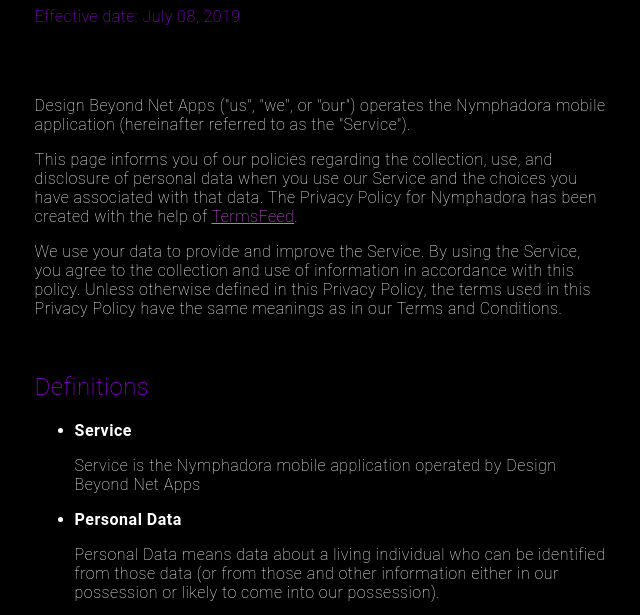
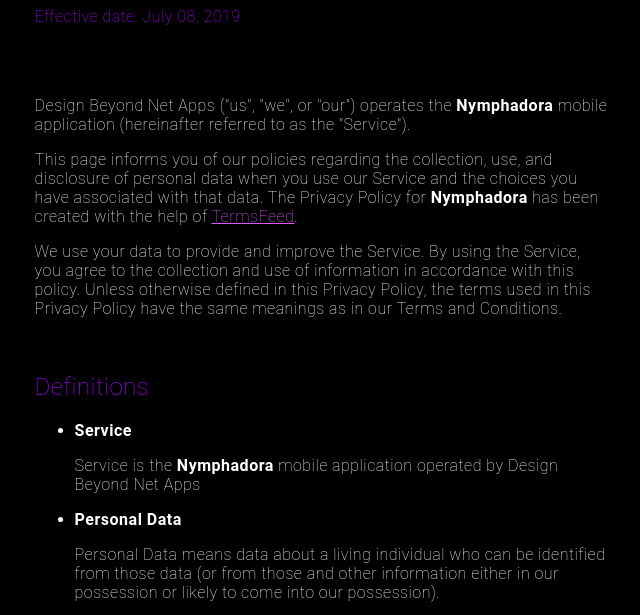
Before and after one commit to apaunov/Apps-Privacy-Policy, a plain HTML site: page index.html in a window 1280 px wide. Shown: the part 150-765 px from the top of the page, without its empty margins (319-959 px from the left). Drawn offline with Linux system fonts and the light colour scheme.

Commit message:
Bolding the app name

```diff
--- a/index.html
+++ b/index.html
@@ -8,15 +8,15 @@
     <p class="effectiveDate">Effective date: July 08, 2019</p>
     <br>
     <br>
-    <p>Design Beyond Net Apps ("us", "we", or "our") operates the Nymphadora mobile application (hereinafter referred to as the "Service").</p>
-    <p>This page informs you of our policies regarding the collection, use, and disclosure of personal data when you use our Service and the choices you have associated with that data. The Privacy Policy for Nymphadora has been created with the help of <a href="https://www.termsfeed.com/">TermsFeed</a>.</p>
+    <p>Design Beyond Net Apps ("us", "we", or "our") operates the <strong>Nymphadora</strong> mobile application (hereinafter referred to as the "Service").</p>
+    <p>This page informs you of our policies regarding the collection, use, and disclosure of personal data when you use our Service and the choices you have associated with that data. The Privacy Policy for <strong>Nymphadora</strong> has been created with the help of <a href="https://www.termsfeed.com/">TermsFeed</a>.</p>
     <p>We use your data to provide and improve the Service. By using the Service, you agree to the collection and use of information in accordance with this policy. Unless otherwise defined in this Privacy Policy, the terms used in this Privacy Policy have the same meanings as in our Terms and Conditions.</p>
     <br>
     <h2>Definitions</h2>
     <ul>
         <li>
             <p><strong>Service</strong></p>
-            <p>Service is the Nymphadora mobile application operated by Design Beyond Net Apps</p>
+            <p>Service is the <strong>Nymphadora</strong> mobile application operated by Design Beyond Net Apps</p>
         </li>
         <li>
             <p><strong>Personal Data</strong></p>
@@ -70,7 +70,7 @@
     </ul>
     <br>
     <h2>Use of Data</h2>
-    <p>Nymphadora uses the collected data for various purposes:</p>
+    <p><strong>Nymphadora</strong> uses the collected data for various purposes:</p>
     <ul>
         <li>To provide and maintain the Service</li>
         <li>To notify you about changes to our Service</li>
@@ -85,14 +85,14 @@
     <p>Your information, including Personal Data, may be transferred to - and maintained on - computers located outside of your state, province, country or other governmental jurisdiction where the data protection laws may differ than those from your jurisdiction.</p>
     <p>If you are located outside Canada and choose to provide information to us, please note that we transfer the data, including Personal Data, to Canada and process it there.</p>
     <p>Your consent to this Privacy Policy followed by your submission of such information represents your agreement to that transfer.</p>
-    <p>Nymphadora will take all steps reasonably necessary to ensure that your data is treated securely and in accordance with this Privacy Policy and no transfer of your Personal Data will take place to an organization or a country unless there are adequate controls in place including the security of your data and other personal information.</p>
+    <p><strong>Nymphadora</strong> will take all steps reasonably necessary to ensure that your data is treated securely and in accordance with this Privacy Policy and no transfer of your Personal Data will take place to an organization or a country unless there are adequate controls in place including the security of your data and other personal information.</p>
     <br>
     <h2>Disclosure Of Data</h2>
     <h3>Legal Requirements</h3>
-    <p>Nymphadora may disclose your Personal Data in the good faith belief that such action is necessary to:</p>
+    <p><strong>Nymphadora</strong> may disclose your Personal Data in the good faith belief that such action is necessary to:</p>
     <ul>
         <li>To comply with a legal obligation</li>
-        <li>To protect and defend the rights or property of Nymphadora</li>
+        <li>To protect and defend the rights or property of <strong>Nymphadora</strong></li>
         <li>To prevent or investigate possible wrongdoing in connection with the Service</li>
         <li>To protect the personal safety of users of the Service or the public</li>
         <li>To protect against legal liability</li>
```
